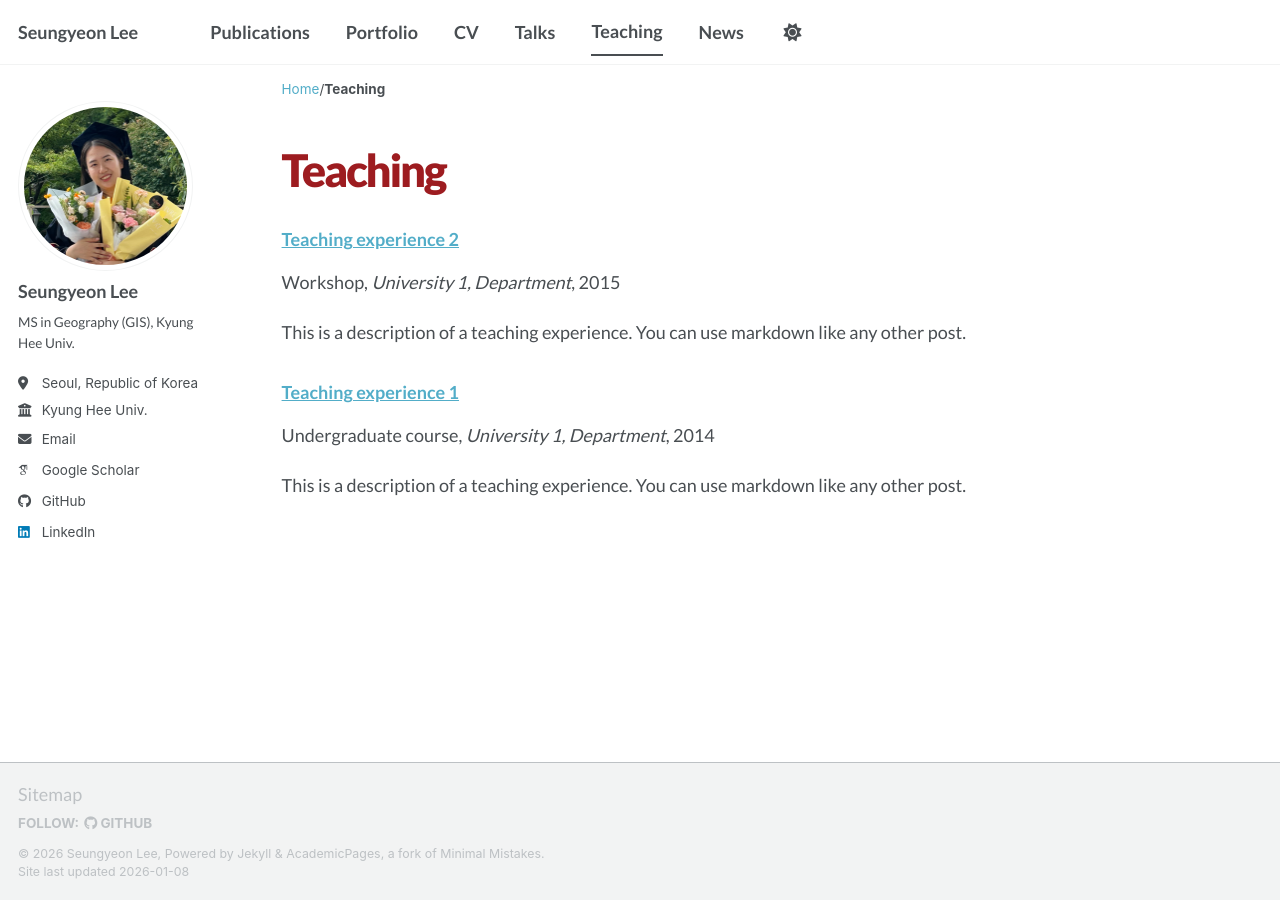
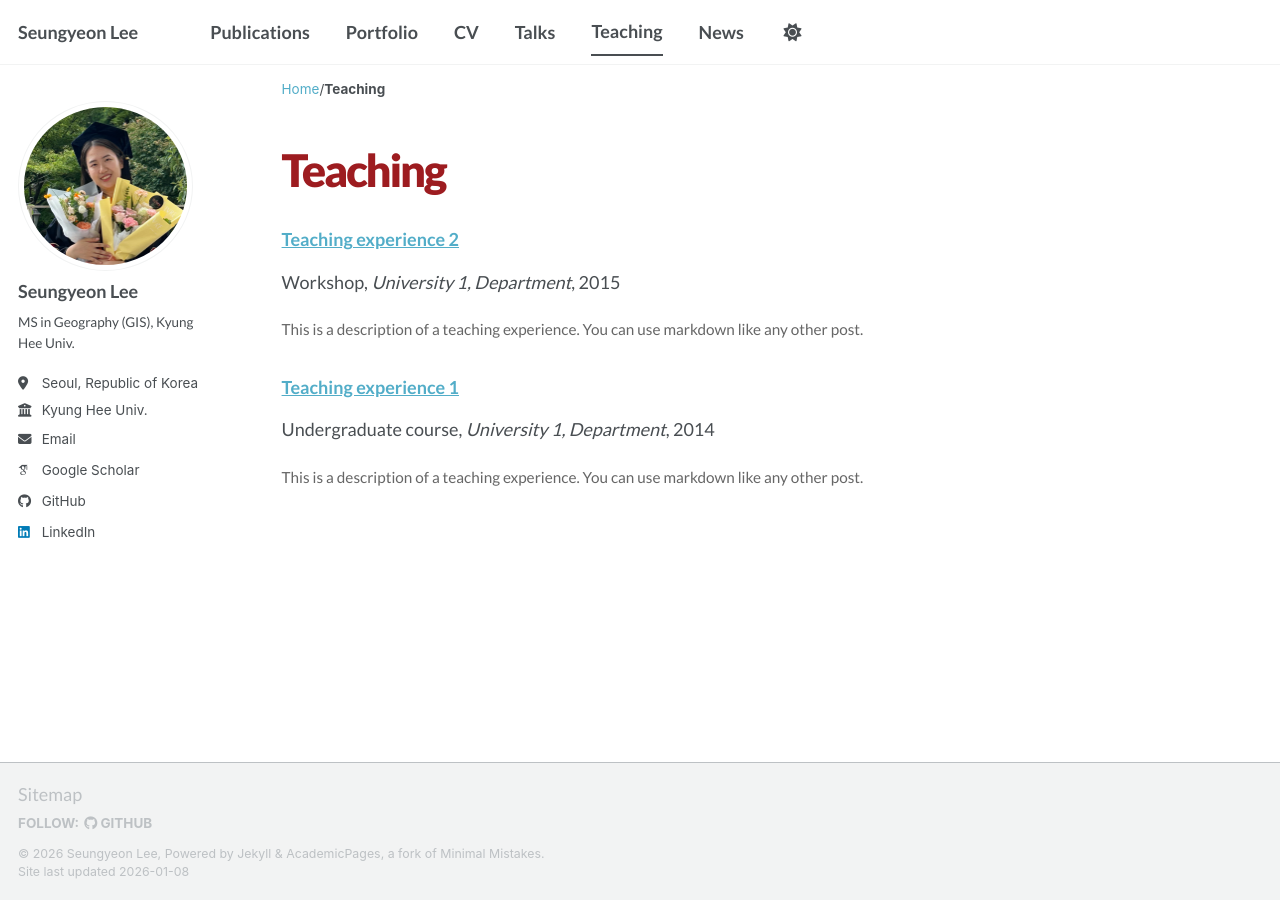
Before and after one commit to seungyeon677/seungyeon677.github.io, a Jekyll site: the page built from _pages/teaching.html, in a window 1280 px wide. Built offline with Jekyll 4.4.1, drawn with Linux system fonts in a browser that asks for light colours; some web fonts are replaced; a script bundle is joined from its source files by our own code; library files that are not in the unit come from our copies.

Commit message:
Update archive-single.html

```diff
--- a/_includes/archive-single.html
+++ b/_includes/archive-single.html
@@ -47,9 +47,14 @@
         {% endif %}
 
     {% if post.excerpt and site.read_more != 'enabled' %}
-     <p class="archive__item-excerpt" itemprop="description">{{ post.excerpt | markdownify }}</p>
+      <div class="archive__item-excerpt" itemprop="description">
+        {{ post.excerpt | markdownify }}
+      </div>
     {% elsif post.excerpt and site.read_more == 'enabled' %}
-     <p class="archive__item-excerpt" itemprop="description"><p>{{ post.excerpt | markdownify | remove: '<p>' | remove: '</p>' }}<strong><a href="{{ base_path }}{{ post.url }}" rel="permalink"> Read more</a></strong></p></p>
+      <div class="archive__item-excerpt" itemprop="description">
+        {{ post.excerpt | markdownify | remove: '<p>' | remove: '</p>' }}
+        <strong><a href="{{ base_path }}{{ post.url }}" rel="permalink"> Read more</a></strong>
+      </div>
     {% endif %}
 
     {% if post.citation and post.paperurl and post.slidesurl and post.bibtexurl %}
```
